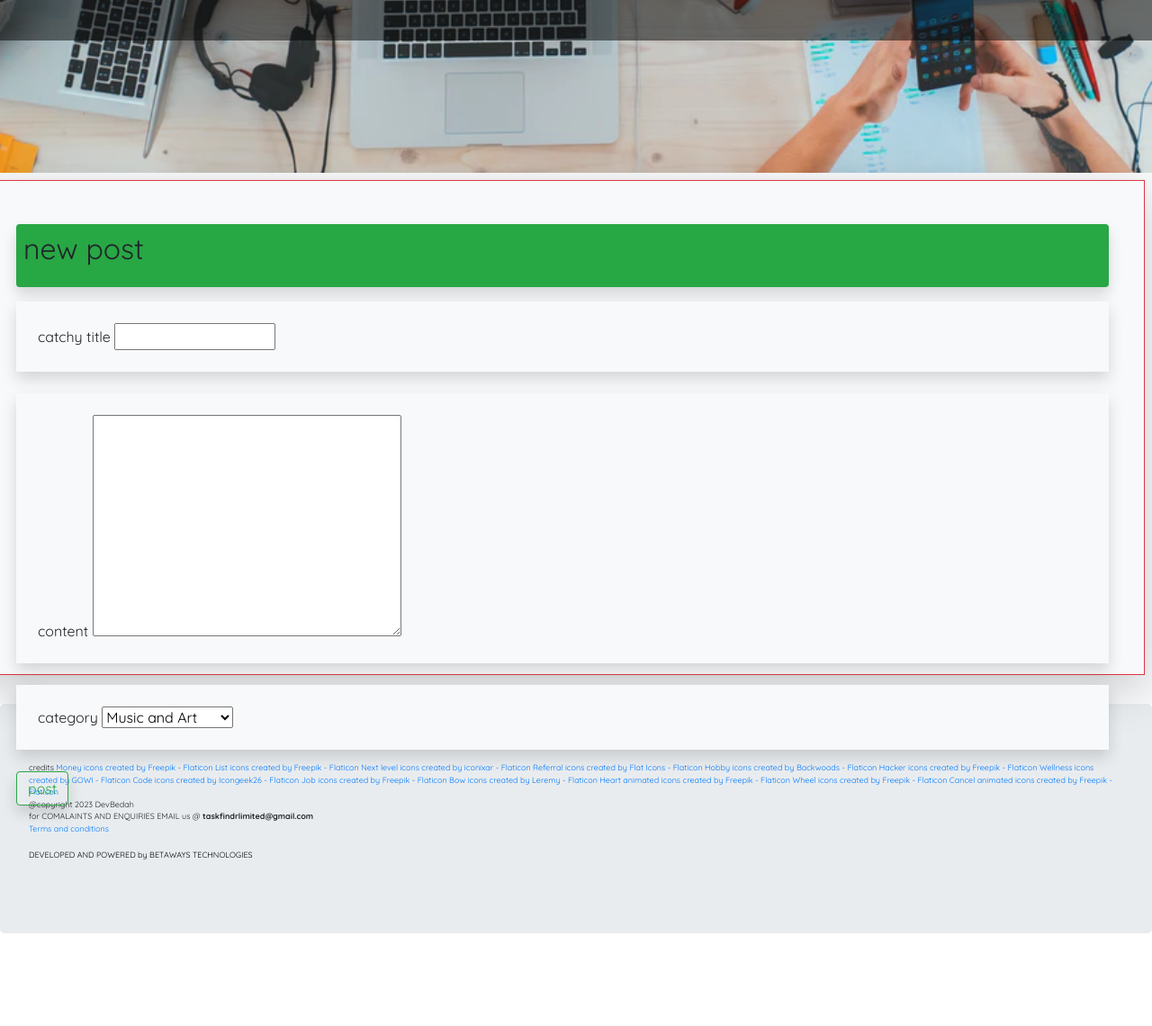
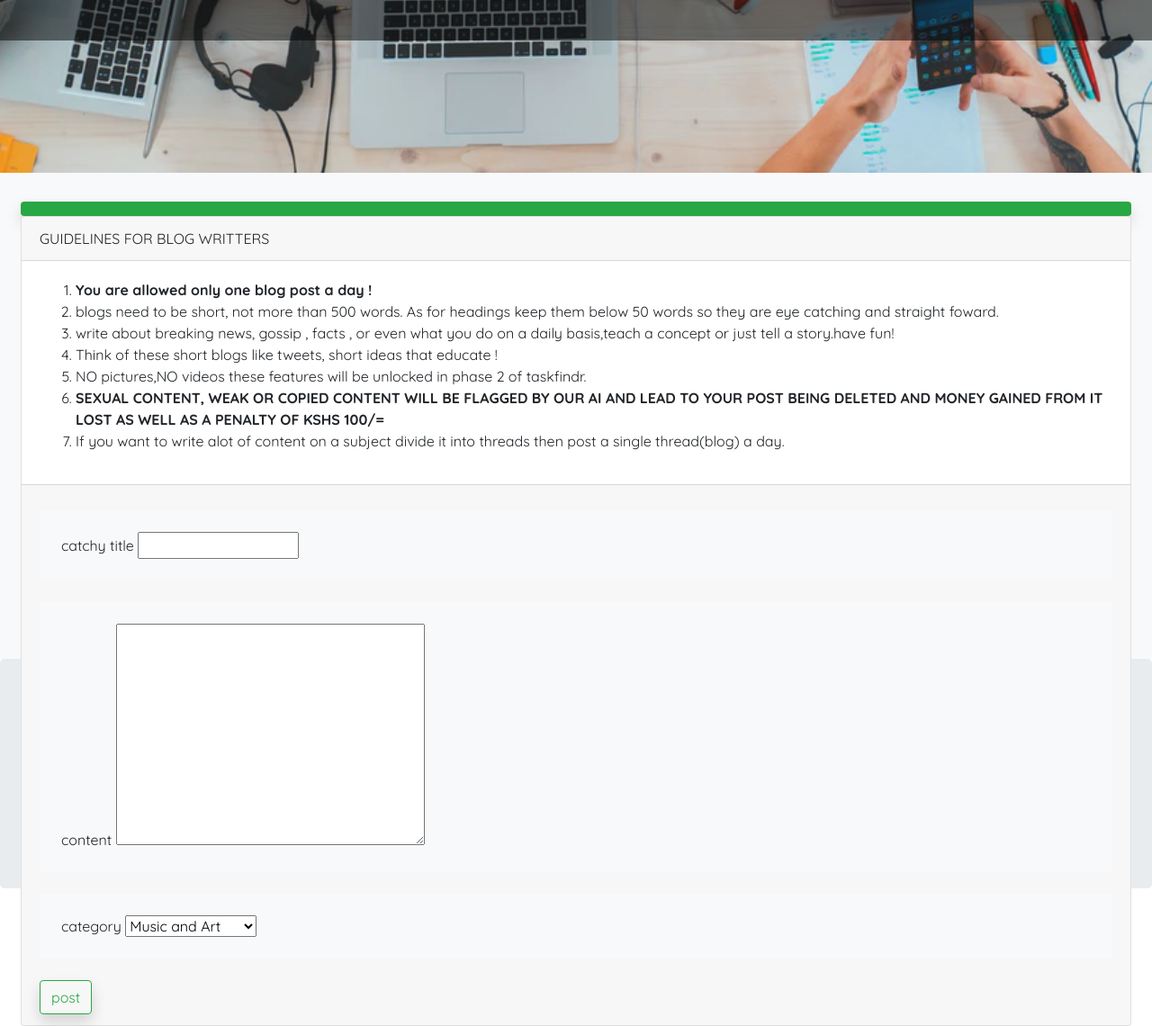
Before and after one commit to bedah-kym/taskfindr, a Django app: page /post/new/ in a window 1280 px wide. Shown: the part 608-1748 px from the top of the page at 90% size. Before the commit the page ends 1645 px from the top, so only its background shows below. Run offline with Django 4.2, Linux system fonts and the light colour scheme; a user stored in the database is signed in; data comes from the database, SQL or seed files in the repository; both versions use the stored data as it was after the commit; some libraries are stand-ins or nearby versions; some web fonts are replaced.

Commit message:
ui on posts

```diff
--- a/API/urls.py
+++ b/API/urls.py
@@ -8,6 +8,6 @@ urlpatterns = [
     path('blog/<int:pk>/', views.Blogdetailview.as_view(), name='blogpost-detail'),
     path('myblogs/', views.MyBlogs.as_view(), name='blogpost-mine'),
     path('reactions/<int:pk>/', views.Postreactionview.as_view(), name='Postreaction-single'),
-
+    path('youtube/', views.youtube_oauth_callback, name='youtube_oauth_callback'),
 
 ]
--- a/blog/views.py
+++ b/blog/views.py
@@ -1,12 +1,11 @@
-from django.shortcuts import get_list_or_404, render,get_object_or_404,redirect
+from django.shortcuts import render,get_object_or_404,redirect
 from django.urls import reverse
 import json
-from templated_email import send_templated_mail
 from django.contrib import messages
 from django.contrib.auth.decorators import login_required
 from .models import blogpost as post,Postreaction ,WheelSpin
 from django.contrib.auth.models import User
-from users.models import Cashaccount,profile
+from users.models import Cashaccount
 from django.utils import timezone
 from django.contrib.auth.mixins import LoginRequiredMixin,UserPassesTestMixin
 from django.views.generic import (
@@ -50,6 +49,7 @@ class postlistview(LoginRequiredMixin,UserPassesTestMixin, ListView):
            return True
        else:
            return False
+
 class postdetailview(LoginRequiredMixin,DetailView):
     model=post
     template_name='blog/post-detail.html'
@@ -196,16 +196,3 @@ def about_view(request):
 
 def termsview(request):
     return render(request,'blog/activation_success.html',{})
-
-def test_email(request):
-    send_templated_mail(
-        template_name='welcome',
-        from_email='taskfindrlimited@gmail.com',
-        recipient_list=['bedankimani860@gmail.com'],
-        context={
-            'username':request.user.username,
-            'full_name':content
-
-        },
-    )
-    return render(request,'blog/activation_success.html',{})
--- a/blogger/templates/blog/post_form.html
+++ b/blogger/templates/blog/post_form.html
@@ -1,24 +1,42 @@
 {% extends "blog/base.html"%} {% load static %} {% block content %}
 
-<div
-  class="container-fluid row shadow-lg p-4 mb-4 bg-light border border-danger"
-  style="height:100% width:100%"
->
+<div class="col-lg 10 col-md-10 col-sm-12">
   <form class="col-lg-12 col-sm-6 mb-10" method="POST" style="height: 500px">
     {% csrf_token %}
+    <div class="shadow mt-4 p-2 mt-4 bg-success rounded 10"></div>
+    <div class="card">
+      <div class="card-header">GUIDELINES FOR BLOG WRITTERS</div>
+      <div class="card-body">
 
-    <div class="form-group shadow mt-4 p-2 mt-2 bg-success rounded 10">
-      <label for="name"><h2>new post</h2></label>
+        <ol>
+          <li> <b>You are allowed only one blog post a day ! </b></li>
+          <li>blogs need to be short, not more than 500 words. As for headings keep them below 50 words so they are eye catching and straight foward.</li>
+          <li>
+            write about breaking news, gossip , facts , or even what you do on a
+            daily basis,teach a concept or just tell a story.have fun!
+          </li>
+          <li>
+            Think of these short blogs like tweets, short ideas that educate !
+          </li>
+          <li>
+            NO pictures,NO videos these features will be unlocked in phase 2 of
+            taskfindr.
+          </li>
+          <li><b>SEXUAL CONTENT, WEAK OR COPIED CONTENT WILL BE FLAGGED BY OUR AI AND LEAD TO YOUR POST BEING DELETED AND MONEY GAINED FROM IT LOST AS WELL AS A PENALTY OF KSHS 100/= </b></li>
+          <li>If you want to write alot of content on a subject divide it into threads then post a single thread(blog) a day.</li>
+
+        </ol>
       </div>
-    <div class="form-group shadow mb-4 mt-2 p-4 mt-5 bg-light">
+      <div class="card-footer">
+        <div class="form-group mb-4 mt-2 p-4 mt-5 bg-light">
           <span>catchy title</span>
           {{form.title}}
         </div>
-    <div style="width: 100%" class="form-group shadow mb-4 p-4 bg-light">
+        <div style="width: 100%" class="form-group mb-4 p-4 bg-light">
           <span>content</span>
           {{form.content}}
         </div>
-    <div class="form-group shadow mb-4 p-4 bg-light">
+        <div class="form-group  mb-4 p-4 bg-light">
           <span>category</span>
           {{form.spaces}}
         </div>
@@ -29,4 +47,9 @@
       </form>
     </div>
 
+      </div>
+
+    </div>
+
+
 {% endblock %}
--- a/blogger/urls.py
+++ b/blogger/urls.py
@@ -29,8 +29,7 @@ from blog.views import (
     categorypostlistview,
     likepost,
     dislikepost,
-    wheelspinview,
-    test_email
+    wheelspinview
 
 )
 from users.views import (
@@ -62,7 +61,6 @@ urlpatterns = [
     path('register/<str:code>/',register_view,name='register'),
     path('withdraw/',withdrawalrequest,name='withdrawal_request'),
     path('level_up/',levelup,name='level_up'),
-    path('test_email/',test_email,name='email'),
     path('profile/',profile_view,name='profile'),
     path('account-activation/<int:pk>/',Cashaccountupdate.as_view(),name='activation'),
     path('check-accounts/',admincheckaccounts,name='check_accounts'),
--- a/users/emails.py
+++ b/users/emails.py
@@ -14,7 +14,7 @@ def send_info_email(instance,event):
     elif event == "success":
         content = f'Hi,{username} your withdrawal request is successfull, we will send you the amount on your phone number shortly.'
     elif event == "failed":
-        content = f'Hi{username} your withdrawal request has beed denied,check if your mpesa phone number matches the one in your profile.Thank you',
+        content = f'Hi{username} your withdrawal request has beed denied,check if your mpesa phone number matches the one in your profile and the mpesa code submitted it correct.Thank you',
     else:
         content = f'sorry we are experiencing a technical glitch in our email system please ignore this email '
     send_templated_mail(
@@ -23,7 +23,7 @@ def send_info_email(instance,event):
             recipient_list=[to_email],
             context={
                 'username':username,
-                'full_name':content
+                'content':content
             },
             fail_silently=False,
         )
@@ -45,7 +45,7 @@ def warning_email(user,event):
             recipient_list=[to_email],
             context={
                 'username':user.username,
-                'full_name':content
+                'content':content
             },
             fail_silently=False,
         )
```
Also changed, not shown: API/views.py (+19 -0 lines), blogger/templates/blog/category_posts.html (+71 -33 lines), blogger/templates/blog/home.html (+6 -2 lines), db.sqlite3, 1 other file. Lines whose indentation alone changed are shown as unchanged.
